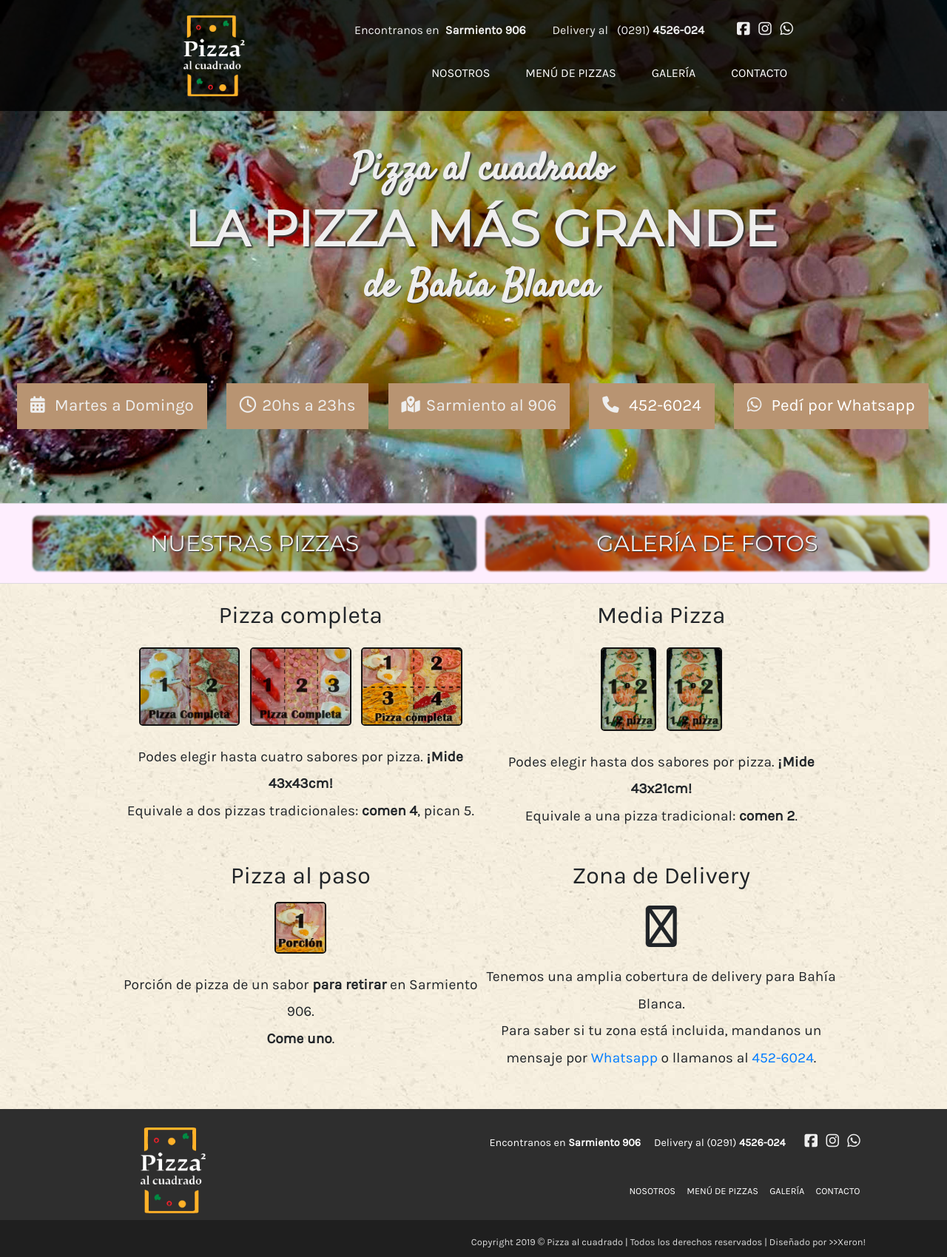
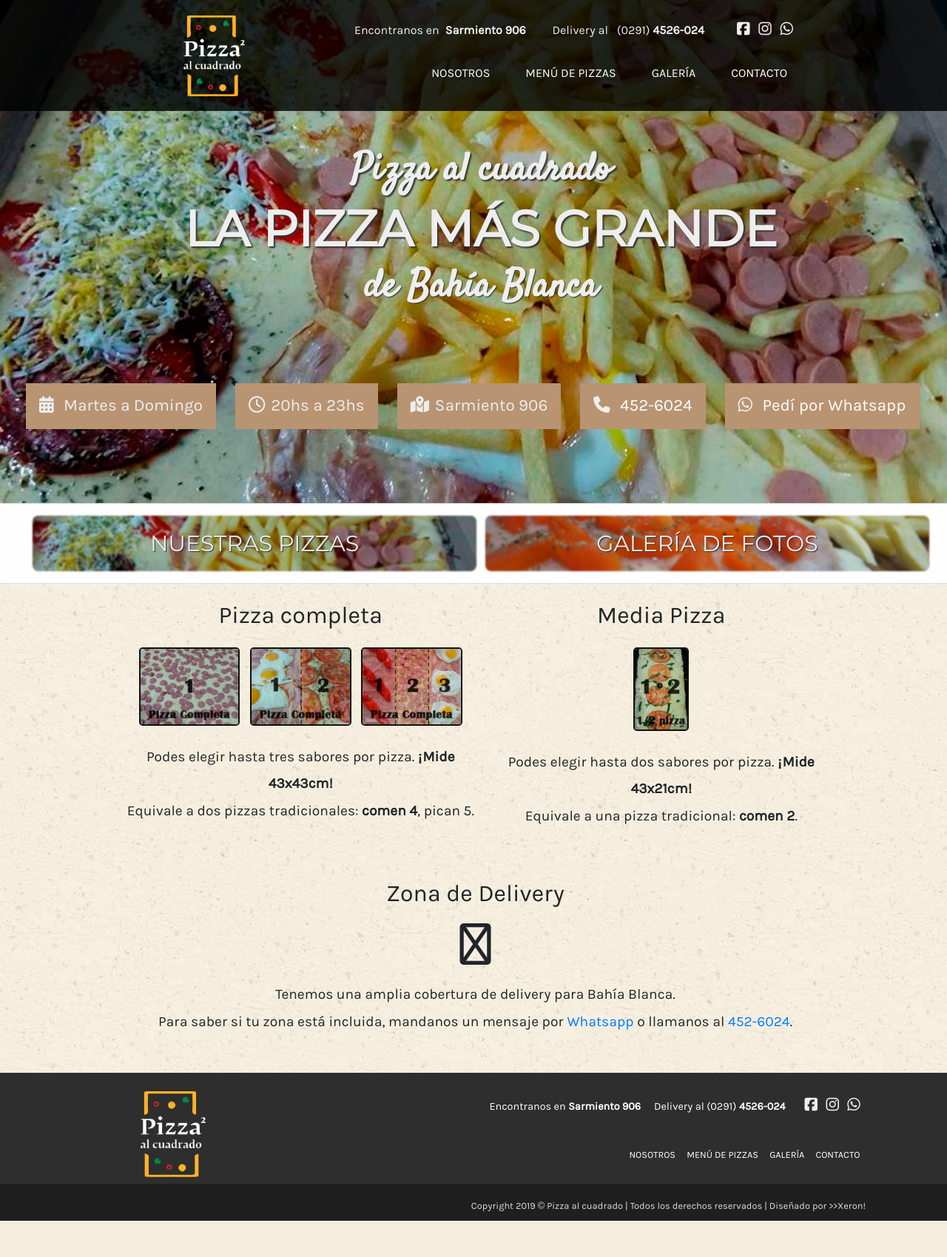
Before and after one commit to Xeron081495/pizza, a PHP site: page / in a window 1280 px wide. Shown: the whole page at 74% size. After the commit the page ends 1650 px from the top, so only its background shows below. Run offline with PHP 8.4, Linux system fonts and the light colour scheme; some libraries are stand-ins or nearby versions.

Commit message:
cambios par subir a web

```diff
--- a/contacto.php
+++ b/contacto.php
@@ -25,9 +25,9 @@ $(function() {
 <script src="https://cdnjs.cloudflare.com/ajax/libs/popper.js/1.14.7/umd/popper.min.js" integrity="sha384-UO2eT0CpHqdSJQ6hJty5KVphtPhzWj9WO1clHTMGa3JDZwrnQq4sF86dIHNDz0W1" crossorigin="anonymous"></script>
 <script src="https://stackpath.bootstrapcdn.com/bootstrap/4.3.1/js/bootstrap.min.js" integrity="sha384-JjSmVgyd0p3pXB1rRibZUAYoIIy6OrQ6VrjIEaFf/nJGzIxFDsf4x0xIM+B07jRM" crossorigin="anonymous"></script>
 
-<link rel="stylesheet" href="css/global.css" />
-<link rel="stylesheet" href="css/footer.css" />
-<link rel="stylesheet" href="css/contacto.css" />
+<link rel="stylesheet" href="css/global.css?fecha=29l08l2019" />
+<link rel="stylesheet" href="css/footer.css?fecha=29l08l2019" />
+<link rel="stylesheet" href="css/contacto.css?fecha=29l08l2019" />
 
 
 <!-- Global site tag (gtag.js) - Google Analytics -->
--- a/css/index.css
+++ b/css/index.css
@@ -146,7 +146,7 @@ section#menu-atajos{
 	width: 100%;
 	border-bottom: solid rgba(211, 211, 211, 0.719) 1px;
 	border-top: solid rgba(211, 211, 211, 0.719) 1px;
-	background-color: #FEEEFE;
+	background-color: #FEFEFE;
 }
 
 
@@ -335,7 +335,7 @@ section#oferta img{
 		font-size: 33px;
 	}
 	header#top h1#slogan1{
-		font-size: 30px;
+		font-size: 29.5px;
 	}
 	header#top h1#slogan2{
 		font-size: 30px;
@@ -349,7 +349,7 @@ section#oferta img{
 	}
 	header#top #cuadros .cuadro{
 		padding: 10px;
-		font-size: 15px;
+		font-size: 15.5px;
 		margin-bottom: 10px;
 		display: inline-block;
 	}
--- a/galeria.php
+++ b/galeria.php
@@ -32,9 +32,9 @@ $(function() {
 <script src="https://cdnjs.cloudflare.com/ajax/libs/jquery.isotope/3.0.6/isotope.pkgd.js"></script>
 <script src="https://cdnjs.cloudflare.com/ajax/libs/magnific-popup.js/1.1.0/jquery.magnific-popup.js"></script>
 
-<link rel="stylesheet" href="css/global.css" />
-<link rel="stylesheet" href="css/footer.css" />
-<link rel="stylesheet" href="css/galeria.css" />
+<link rel="stylesheet" href="css/global.css?fecha=29l08l2019" />
+<link rel="stylesheet" href="css/footer.css?fecha=29l08l2019" />
+<link rel="stylesheet" href="css/galeria.css?fecha=29l08l2019" />
 
 
 <!-- Global site tag (gtag.js) - Google Analytics -->
--- a/index.php
+++ b/index.php
@@ -3,7 +3,7 @@
 <!DOCTYPE HTML>
 <html>
 <head>
-<title>Pizza al cuadrado - Pizzas gigantes - Bah&iacute;a Blanca</title>
+<title>Pizza al cuadrado - Las Pizzas más grande de Bah&iacute;a Blanca</title>
 <meta charset="UTF-8" />
 <meta name="theme-color" content="orange">
 <link rel="shortcut icon" href="img/icono.png" />
@@ -38,10 +38,10 @@ j=d.createElement(s),dl=l!='dataLayer'?'&l='+l:'';j.async=true;j.src=
 <script src="https://cdnjs.cloudflare.com/ajax/libs/popper.js/1.14.7/umd/popper.min.js" integrity="sha384-UO2eT0CpHqdSJQ6hJty5KVphtPhzWj9WO1clHTMGa3JDZwrnQq4sF86dIHNDz0W1" crossorigin="anonymous"></script>
 <script src="https://stackpath.bootstrapcdn.com/bootstrap/4.3.1/js/bootstrap.min.js" integrity="sha384-JjSmVgyd0p3pXB1rRibZUAYoIIy6OrQ6VrjIEaFf/nJGzIxFDsf4x0xIM+B07jRM" crossorigin="anonymous"></script>
 
-<link rel="stylesheet" href="css/global.css" />
-<link rel="stylesheet" href="css/footer.css" />
-<link rel="stylesheet" href="css/index.css" />
-<link rel="stylesheet" href="css/faq.css" />
+<link rel="stylesheet" href="css/global.css?fecha=29l08l2019" />
+<link rel="stylesheet" href="css/footer.css?fecha=29l08l2019" />
+<link rel="stylesheet" href="css/index.css?fecha=30l08l2019" />
+<link rel="stylesheet" href="css/faq.css?fecha=29l08l2019" />
 
 
 <script type="text/javascript">
@@ -130,7 +130,7 @@ function avanzar(){
 				<h3 class="cuadro reloj"><i class="far fa-clock mr-2"></i>20hs a <br> 23hs</h3>
 			</div>
 			<div class="linea">
-				<h3 class="cuadro lugar"><i class="fas fa-map-marked-alt mr-2"></i>Sarmiento <br> al 906</h3>
+				<h3 class="cuadro lugar"><i class="fas fa-map-marked-alt mr-2"></i>Sarmiento <br> 906</h3>
 				<h3 class="cuadro persona">
 					<i class="fas fa-phone mr-2"></i><a href="tel:02914526024">452-6024</a><br>	<br>
 					<a href="https://api.whatsapp.com/send?phone=5492914400810" target="_blanck">
@@ -142,7 +142,7 @@ function avanzar(){
 	   <div id="cuadros" class="cuadros_pc d-inline-block">
 			<h3 class="cuadro calendario"><i class="fas fa-calendar-alt mr-2"></i> Martes a Domingo</h3>
 			<h3 class="cuadro reloj"><i class="far fa-clock mr-2"></i>20hs a 23hs</h3>
-			<h3 class="cuadro lugar" onclick="siguiente()"><i class="fas fa-map-marked-alt mr-2"></i>Sarmiento al 906</h3>
+			<h3 class="cuadro lugar" onclick="siguiente()"><i class="fas fa-map-marked-alt mr-2"></i>Sarmiento 906</h3>
 			<h3 class="cuadro persona">
 				<i class="fas fa-phone mr-2"></i>
 				<a href="tel:02914526024">452-6024</a>
@@ -181,25 +181,25 @@ function avanzar(){
 				<h2 class="col-12 sub text-center mt-4 mb-3 float-left">Pizza completa</h2>
 				<div class="lista mt-1 text-center ">
 					<!-- <img class="img_sab d-inline-block" src="img/faq_pizza1sab.jpg" width="150" alt="Pizza completa de un sabor"> -->
-					<img class="img_sab d-inline-block" src="img/faq_pizza2sab.jpg" width="150" alt="Pizza completa de dos sabores">
-					<img class="img_sab d-inline-block" src="img/faq_pizza3sab.jpg" width="150" alt="Pizza completa de tres sabores">
-					<img class="img_sab d-inline-block" src="img/faq_pizza4sab.jpg" width="150" alt="Pizza completa de cuatro sabores">
-					<p class="clearfix display-5 mt-3 text-center">Podes elegir hasta cuatro sabores por pizza. <strong>¡Mide 43x43cm!</strong> <br>Equivale a dos pizzas tradicionales: <strong>comen 4</strong>, pican 5.</p>
+					<img class="img_sab d-inline-block" src="img/faq_pizza1sab.jpg" width="150" alt="Pizza completa de dos sabores">
+					<img class="img_sab d-inline-block" src="img/faq_pizza2sab.jpg" width="150" alt="Pizza completa de tres sabores">
+					<img class="img_sab d-inline-block" src="img/faq_pizza3sab.jpg" width="150" alt="Pizza completa de cuatro sabores">
+					<p class="clearfix display-5 mt-3 text-center">Podes elegir hasta tres sabores por pizza. <strong>¡Mide 43x43cm!</strong> <br>Equivale a dos pizzas tradicionales: <strong>comen 4</strong>, pican 5.</p>
 				</div>
 			</div>
 
 			<div class="contenido col-12 col-md-6">
 				<h2 class="col-12 sub text-center mt-4 mb-3 float-left">Media Pizza</h2>
 				<div class="lista mt-1 text-center">
-					<img class="img_sab d-inline-block" src="img/faq_mediapizza.jpg" width="75" alt="Media pizza de uno o dos sabores.">
-					<img class="img_sab d-inline-block" src="img/faq_mediapizza.jpg" width="75" alt="Media pizza de uno o dos sabores.">
+<!-- 					<img class="img_sab d-inline-block" src="img/faq_mediapizza.jpg" width="75" alt="Media pizza de uno o dos sabores.">
+ -->					<img class="img_sab d-inline-block" src="img/faq_mediapizza.jpg" width="75" alt="Media pizza de uno o dos sabores.">
 					<p class="clearfix display-5 mt-3  text-center">Podes elegir hasta dos sabores por pizza. <strong>¡Mide 43x21cm!</strong> <br>Equivale a una pizza tradicional: <strong>comen 2</strong>.</p>
 				</div>
 			</div>
 
 			<div class="clearfix"></div>
 
-			<div class="contenido col-12 col-md-6">
+			<div class="contenido col-12 col-md-6 d-none">
 				<h2 class="col-12 sub text-center mt-4 mb-2 float-left">Pizza al paso</h2>
 				<div class="lista mt-1 text-center">
 					<img class="img_sab d-inline-block" src="img/faq_pizzaporcion.jpg" height="70" alt="Media pizza de uno o dos sabores.">
@@ -207,7 +207,7 @@ function avanzar(){
 				</div>
 			</div>
 
-			<div class="contenido col-12 col-md-6">
+			<div class="contenido col-12 col-md-12 mt-4 d-inline-block">
 				<h2 class="col-12 sub text-center mt-4 mb-3 float-left">Zona de Delivery</h2>
 				<div class="lista mt-1 text-center">
 					<i class="fas fa-motorcycle d-inline-block display-4"></i>
```
Also changed, not shown: css/menu.css (+6 -2 lines), faq.php (+11 -11 lines), menu.php (+7 -6 lines), nosotros.php (+4 -4 lines).
